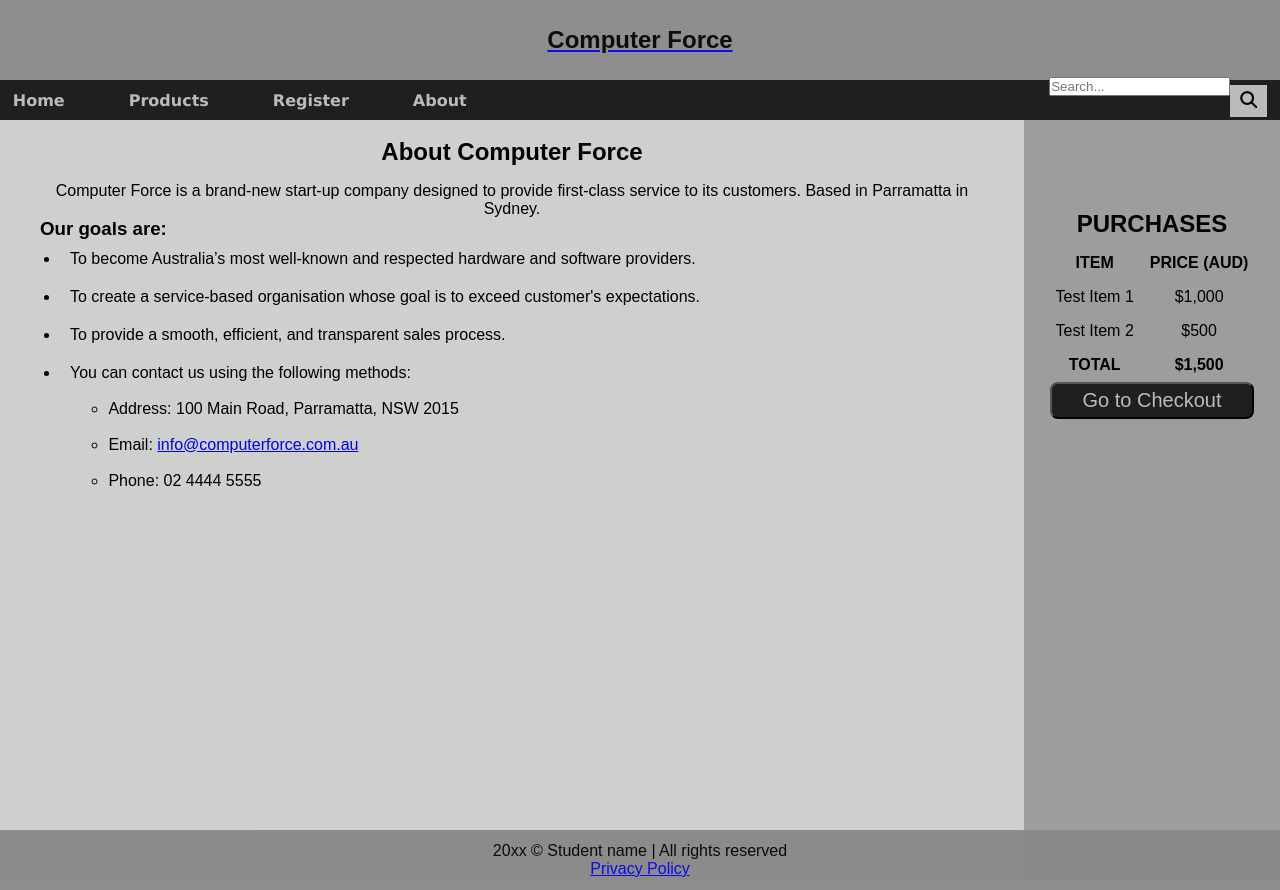
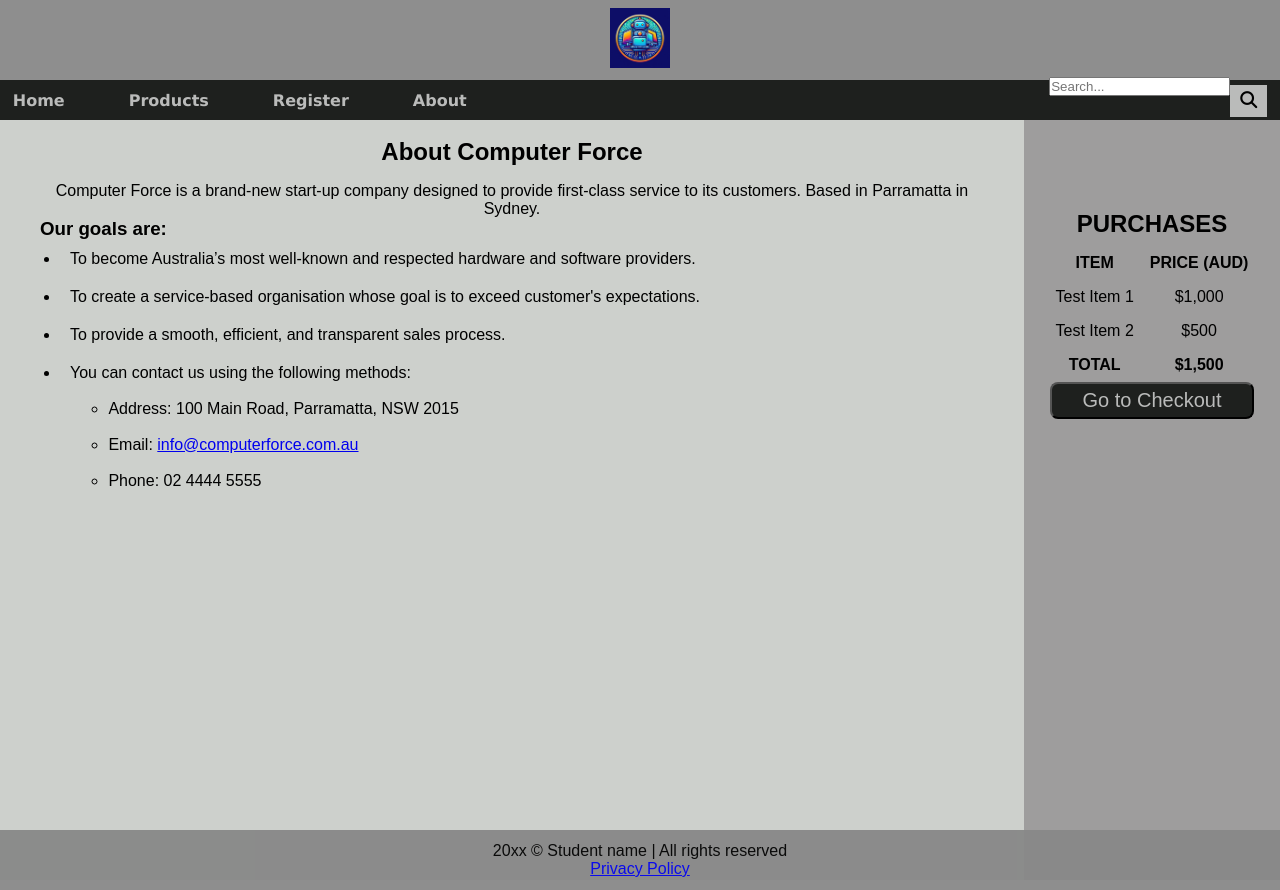
Before and after one commit to jdriosdev/acbi-assessment-css, a plain HTML site: page about.html in a window 1280 px wide. Drawn offline with Linux system fonts and the light colour scheme; a script that the page names is missing.

Commit message:
replace logo

```diff
--- a/about.html
+++ b/about.html
@@ -21,7 +21,8 @@
     <div class="container">
       <header>
         <a href="index.html">
-          <p class="logo">Computer Force </p>
+          <img width="60px" src="./assets/logo.jpeg.jpeg" alt="" srcset="">
+
         </a>
         <div class="mobileMenuContainer">
           <label for="checkbox-1">
```
Also changed, not shown: index.html (+2 -1 lines), products.html (+2 -1 lines), register.html (+2 -1 lines), assets/logo.jpeg.jpeg (added).
